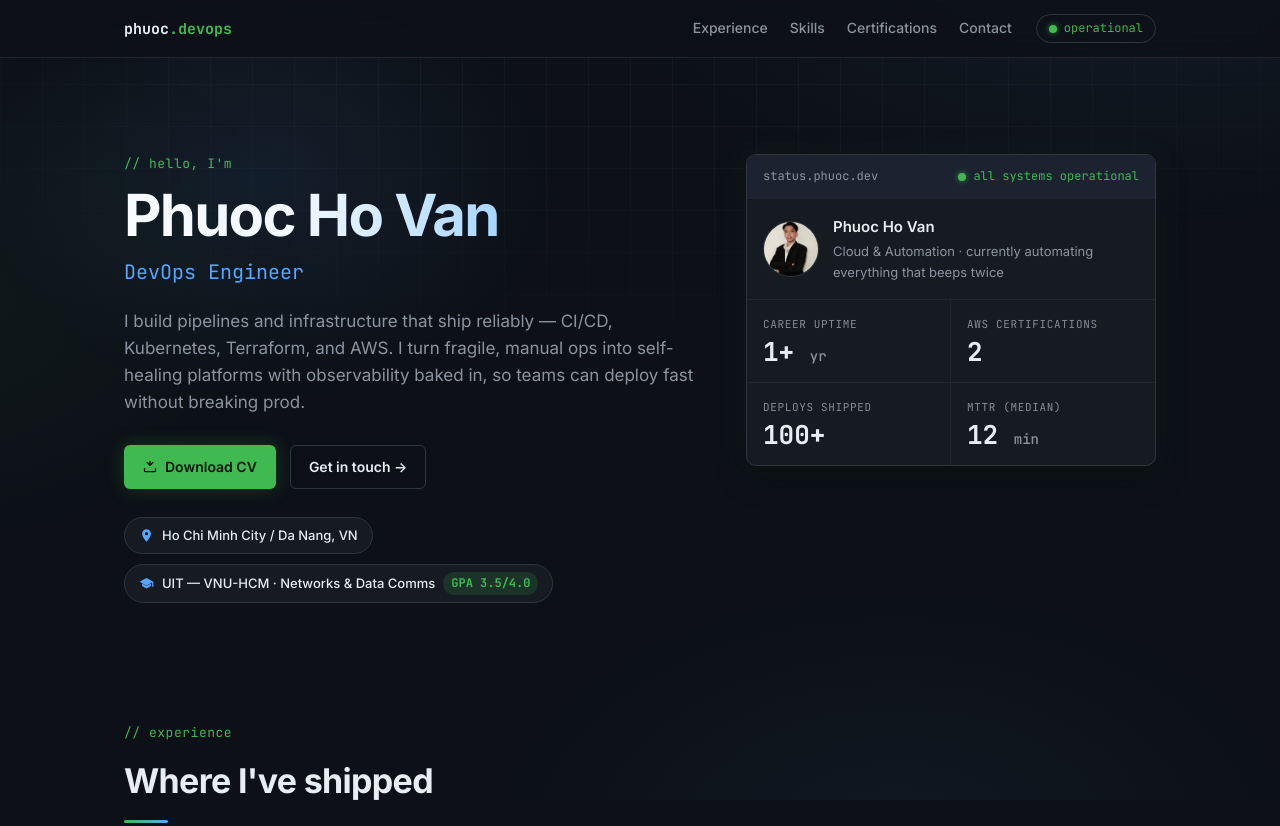
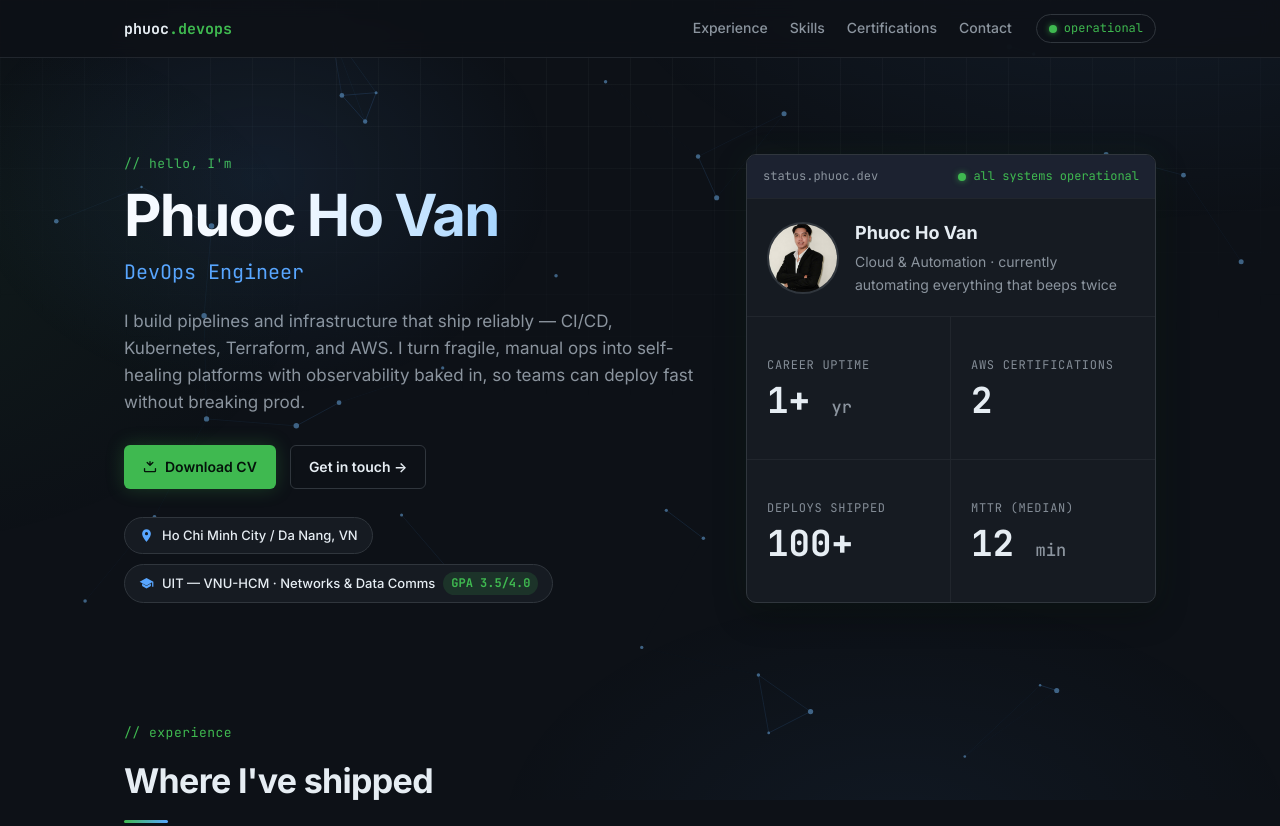
Before and after one commit to roosterhp/project, a plain HTML site: page index.html in a window 1280 px wide. Shown: the top 826 px of the page. Drawn offline with Linux system fonts and the light colour scheme.

Commit message:
style: enlarge status card content and restore animated background network
- status card stretches to hero height; bigger avatar, name, and stat values
- stat cells vertically centered so the frame has no dead space
- bring back canvas node-network background at low opacity, reduced-motion aware

```diff
--- a/index.html
+++ b/index.html
@@ -13,6 +13,9 @@
   <link rel="stylesheet" href="styles/main.css" />
 </head>
 <body>
+  <!-- Animated background: drifting node network (disabled under reduced motion) -->
+  <canvas id="bg-canvas" aria-hidden="true"></canvas>
+
   <!-- ============ HEADER ============ -->
   <header class="site-header" role="banner">
     <div class="header-inner">
--- a/scripts/main.js
+++ b/scripts/main.js
@@ -7,6 +7,7 @@
   document.addEventListener('DOMContentLoaded', () => {
     setFooterYear();
     wireNavToggle();
+    startBackgroundNetwork();
     revealSectionsOnScroll();
     animateCounters();
     wireContactForm();
@@ -118,6 +119,95 @@
     requestAnimationFrame(frame);
   }
 
+  // Animated canvas network — drifting nodes connected by lines (cluster vibe).
+  // Skipped entirely under prefers-reduced-motion.
+  function startBackgroundNetwork() {
+    const canvas = document.getElementById('bg-canvas');
+    if (!canvas || prefersReducedMotion()) return;
+
+    const ctx = canvas.getContext('2d');
+    const dpr = Math.min(window.devicePixelRatio || 1, 2);
+    let width = 0, height = 0;
+    let nodes = [];
+    const mouse = { x: -9999, y: -9999 };
+
+    function resize() {
+      width = canvas.clientWidth;
+      height = canvas.clientHeight;
+      canvas.width = Math.floor(width * dpr);
+      canvas.height = Math.floor(height * dpr);
+      ctx.setTransform(dpr, 0, 0, dpr, 0, 0);
+      spawn();
+    }
+
+    function spawn() {
+      const area = width * height;
+      const count = Math.max(28, Math.min(80, Math.floor(area / 22000)));
+      nodes = new Array(count).fill(0).map(() => ({
+        x: Math.random() * width,
+        y: Math.random() * height,
+        vx: (Math.random() - 0.5) * 0.35,
+        vy: (Math.random() - 0.5) * 0.35,
+        r: 1.2 + Math.random() * 1.6,
+      }));
+    }
+
+    function step() {
+      ctx.clearRect(0, 0, width, height);
+
+      for (const n of nodes) {
+        n.x += n.vx;
+        n.y += n.vy;
+        if (n.x < 0 || n.x > width)  n.vx *= -1;
+        if (n.y < 0 || n.y > height) n.vy *= -1;
+
+        // gentle repulsion around the pointer so the field feels alive
+        const dx = n.x - mouse.x;
+        const dy = n.y - mouse.y;
+        const md = dx * dx + dy * dy;
+        if (md < 140 * 140) {
+          const f = (140 - Math.sqrt(md)) / 140;
+          n.x += (dx / Math.sqrt(md || 1)) * f * 0.8;
+          n.y += (dy / Math.sqrt(md || 1)) * f * 0.8;
+        }
+      }
+
+      const maxDist = 130;
+      for (let i = 0; i < nodes.length; i++) {
+        for (let j = i + 1; j < nodes.length; j++) {
+          const a = nodes[i], b = nodes[j];
+          const dx = a.x - b.x, dy = a.y - b.y;
+          const d = Math.sqrt(dx * dx + dy * dy);
+          if (d < maxDist) {
+            const alpha = (1 - d / maxDist) * 0.35;
+            ctx.strokeStyle = `rgba(88,166,255,${alpha.toFixed(3)})`;
+            ctx.lineWidth = 1;
+            ctx.beginPath();
+            ctx.moveTo(a.x, a.y);
+            ctx.lineTo(b.x, b.y);
+            ctx.stroke();
+          }
+        }
+      }
+
+      for (const n of nodes) {
+        ctx.fillStyle = 'rgba(121,192,255,0.85)';
+        ctx.beginPath();
+        ctx.arc(n.x, n.y, n.r, 0, Math.PI * 2);
+        ctx.fill();
+      }
+
+      requestAnimationFrame(step);
+    }
+
+    window.addEventListener('resize', resize);
+    window.addEventListener('pointermove', (e) => { mouse.x = e.clientX; mouse.y = e.clientY; });
+    window.addEventListener('pointerleave', () => { mouse.x = -9999; mouse.y = -9999; });
+
+    resize();
+    requestAnimationFrame(step);
+  }
+
   // Contact form: POST to Formspree via fetch, with English validation messages.
   function wireContactForm() {
     const form = document.getElementById('contact-form');
--- a/styles/main.css
+++ b/styles/main.css
@@ -57,6 +57,17 @@ body::before {
     radial-gradient(900px 520px at 88% -12%, rgba(88, 166, 255, 0.08), transparent 62%),
     radial-gradient(760px 460px at -12% 34%, rgba(63, 185, 80, 0.06), transparent 62%),
     radial-gradient(680px 420px at 70% 105%, rgba(88, 166, 255, 0.05), transparent 60%);
+}
+
+/* Animated node-network canvas, sandwiched between tints and grid */
+#bg-canvas {
+  position: fixed;
+  inset: 0;
+  width: 100%;
+  height: 100%;
+  z-index: -1;
+  pointer-events: none;
+  opacity: 0.55;
 }
 
 /* Fixed background: fine grid, faded out below the fold so content stays calm */
@@ -240,9 +251,9 @@ main > .section:last-of-type { padding-bottom: var(--space-section); }
 
 .hero-grid {
   display: grid;
-  grid-template-columns: minmax(0, 1.4fr) minmax(300px, 1fr);
+  grid-template-columns: minmax(0, 1.4fr) minmax(320px, 1fr);
   gap: 48px;
-  align-items: start;
+  align-items: stretch; /* status card fills the full hero height — no dead space below it */
 }
 
 .hero-name {
@@ -344,6 +355,8 @@ main > .section:last-of-type { padding-bottom: var(--space-section); }
 
 /* ---- Status card (hero right) ---- */
 .status-card {
+  display: flex;
+  flex-direction: column;
   background: var(--bg-elev);
   border: 1px solid var(--border);
   border-radius: var(--radius);
@@ -380,43 +393,48 @@ main > .section:last-of-type { padding-bottom: var(--space-section); }
 .status-profile {
   display: flex;
   align-items: center;
-  gap: 14px;
-  padding: 16px;
+  gap: 16px;
+  padding: 20px;
   border-bottom: 1px solid var(--border-soft);
 }
 
 .avatar {
-  width: 56px;
-  height: 56px;
+  width: 72px;
+  height: 72px;
   border-radius: 50%;
   object-fit: cover;
-  border: 1px solid var(--border);
+  border: 2px solid var(--border);
   flex: none;
 }
 
-.status-name { font-weight: 600; font-size: 15px; }
+.status-name { font-weight: 700; font-size: 18px; }
 .status-role {
   color: var(--text-dim);
-  font-size: 13px;
-  margin-top: 2px;
+  font-size: 14px;
+  margin-top: 3px;
 }
 
+/* Stats grid grows to fill the card; each cell centers its content */
 .status-stats {
   display: grid;
   grid-template-columns: 1fr 1fr;
   margin: 0;
+  flex: 1;
 }
 
 .stat {
-  padding: 16px;
+  padding: 20px;
   border-bottom: 1px solid var(--border-soft);
+  display: flex;
+  flex-direction: column;
+  justify-content: center;
 }
 .stat:nth-child(odd) { border-right: 1px solid var(--border-soft); }
 .stat:nth-last-child(-n+2) { border-bottom: none; }
 
 .stat-label {
   font-family: var(--mono);
-  font-size: 11px;
+  font-size: 12px;
   text-transform: uppercase;
   letter-spacing: 0.06em;
   color: var(--text-mute);
@@ -424,15 +442,15 @@ main > .section:last-of-type { padding-bottom: var(--space-section); }
 
 .stat-value {
   font-family: var(--mono);
-  font-size: 26px;
+  font-size: clamp(30px, 2.8vw, 38px);
   font-weight: 700;
   color: var(--text);
-  margin-top: 4px;
+  margin-top: 6px;
   line-height: 1.1;
 }
 
 .stat-unit {
-  font-size: 14px;
+  font-size: 17px;
   font-weight: 500;
   color: var(--text-dim);
 }
```
